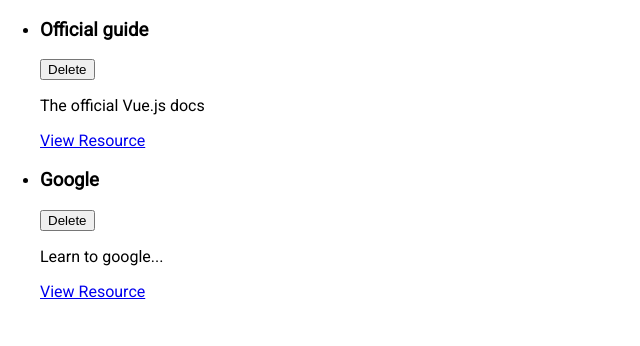
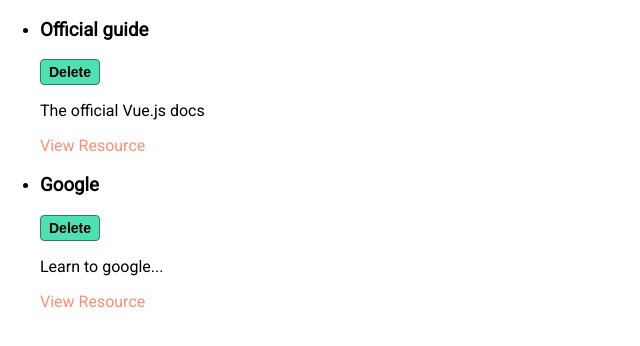
Before and after one commit to Marat-Akhalov/remember-list, a Vue app: page / in a window 1280 px wide. Shown: the top 346 px of the page, without its empty margins (0-640 px from the left). Built offline with nearby package versions, Linux system fonts and the light colour scheme; a web font is replaced by a local one.

Commit message:
feat: add scoped styles to link and btn

```diff
--- a/src/components/learning-resources/LearningResource.vue
+++ b/src/components/learning-resources/LearningResource.vue
@@ -18,3 +18,21 @@
     props: ['title', 'description', 'link'],
   }
 </script>
+
+<style scoped>
+  a {
+    text-decoration: none;
+    color: #FF8E72;
+  }
+
+  button {
+    padding: 0.25rem 0.5rem;
+    border: 1px solid #377771;
+    border-radius: 4px;
+    font-size: 14px;
+    font-weight: bold;
+    color: #000;
+    background-color: #4ce0b3;
+    cursor: pointer;
+  }
+</style>
```
